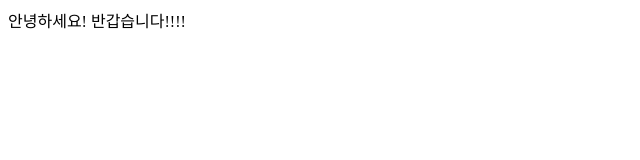
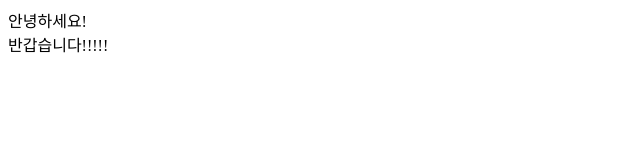
Before and after one commit to jeongeunspark/kdt, a plain HTML site: page index.html in a window 1280 px wide. Shown: the whole page, without its empty margins (0-640 px from the left). Drawn offline with Linux system fonts and the light colour scheme.

Commit message:
Update index.html

```diff
--- a/index.html
+++ b/index.html
@@ -6,7 +6,8 @@
     <title>박정은의 웹페이지</title>
 </head>
 <body>
-    안녕하세요!
-    반갑습니다!!!!
+    안녕하세요!<br>
+    반갑습니다!!!!!
+
 </body>
 </html>
```
